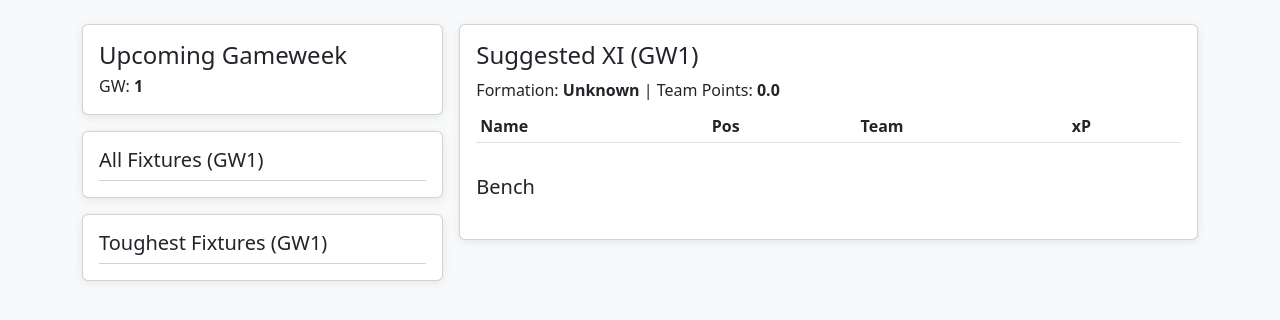
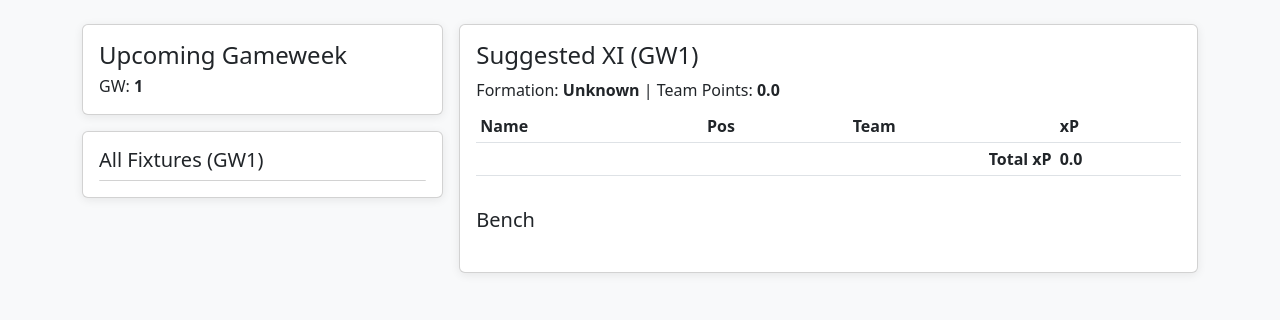
Before and after one commit to oos/FPL2, a Flask app: page / in a window 1280 px wide. Shown: the part 80-400 px from the top of the page. Run offline with Flask 3, Linux system fonts and the light colour scheme; data that the repository does not hold is empty.

Commit message:
Dashboard: show all fixtures for upcoming GW; remove Toughest panel; add Total xP footer in Suggested XI table

```diff
--- a/backend/app.py
+++ b/backend/app.py
@@ -27,14 +27,13 @@ def create_app():
         gws = sorted({f.gameweek for f in fixtures})
         upcoming_gw = gws[0] if gws else 1
 
-        # Easiest/toughest fixtures for upcoming GW
+        # All fixtures for upcoming GW (sorted by combined difficulty)
         gw_fixtures = [f for f in fixtures if f.gameweek == upcoming_gw]
         for_gw_sorted = sorted(
             gw_fixtures,
             key=lambda f: (f.home_difficulty + f.away_difficulty, f.home_team)
         )
         easiest = for_gw_sorted[:6]
-        toughest = list(reversed(for_gw_sorted))[:6]
         # Provide full, sorted list for dashboard "All Fixtures" panel
         all_fixtures = for_gw_sorted
 
@@ -56,7 +55,7 @@ def create_app():
             'dashboard.html',
             upcoming_gw=upcoming_gw,
             easiest=easiest,
-            toughest=toughest,
+            toughest=[],
             xi=starting_xi,
             bench=bench,
             formation=formation,
--- a/templates/dashboard.html
+++ b/templates/dashboard.html
@@ -38,22 +38,7 @@
             {% endfor %}
           </ul>
         </div>
-        <div class="card p-3 mt-3">
-          <h5>Toughest Fixtures (GW{{ upcoming_gw }})</h5>
-          <ul class="list-group list-group-flush">
-            {% for f in toughest %}
-            <li class="list-group-item d-flex justify-content-between align-items-center">
-              <span>
-                {{ f.home_team }}
-                <span class="fdr-badge ms-2" style="background:#e74c3c">{{ f.home_difficulty }}</span>
-                <span class="mx-2">vs</span>
-                <span class="fdr-badge me-2" style="background:#e74c3c">{{ f.away_difficulty }}</span>
-                {{ f.away_team }}
-              </span>
-            </li>
-            {% endfor %}
-          </ul>
-        </div>
+
       </div>
       <div class="col-lg-8">
         <div class="card p-3">
@@ -73,6 +58,14 @@
                 </tr>
                 {% endfor %}
               </tbody>
+              <tfoot>
+                <tr>
+                  <th colspan="3" class="text-end">Total xP</th>
+                  <th>
+                    {{ '%.1f'|format(xi | map(attribute='gw' ~ upcoming_gw ~ '_points') | map('default', 0.0) | sum) }}
+                  </th>
+                </tr>
+              </tfoot>
             </table>
           </div>
           <h5 class="mt-3">Bench</h5>
```
